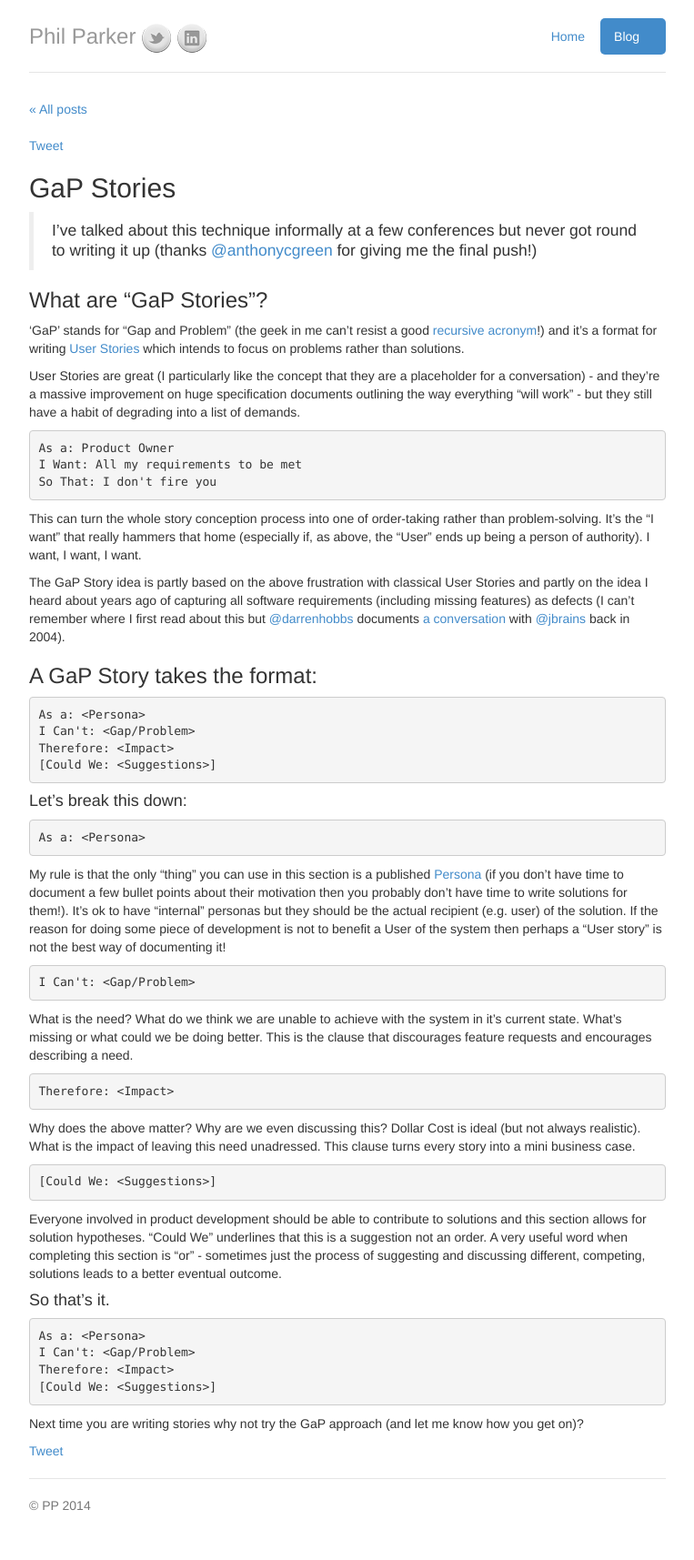
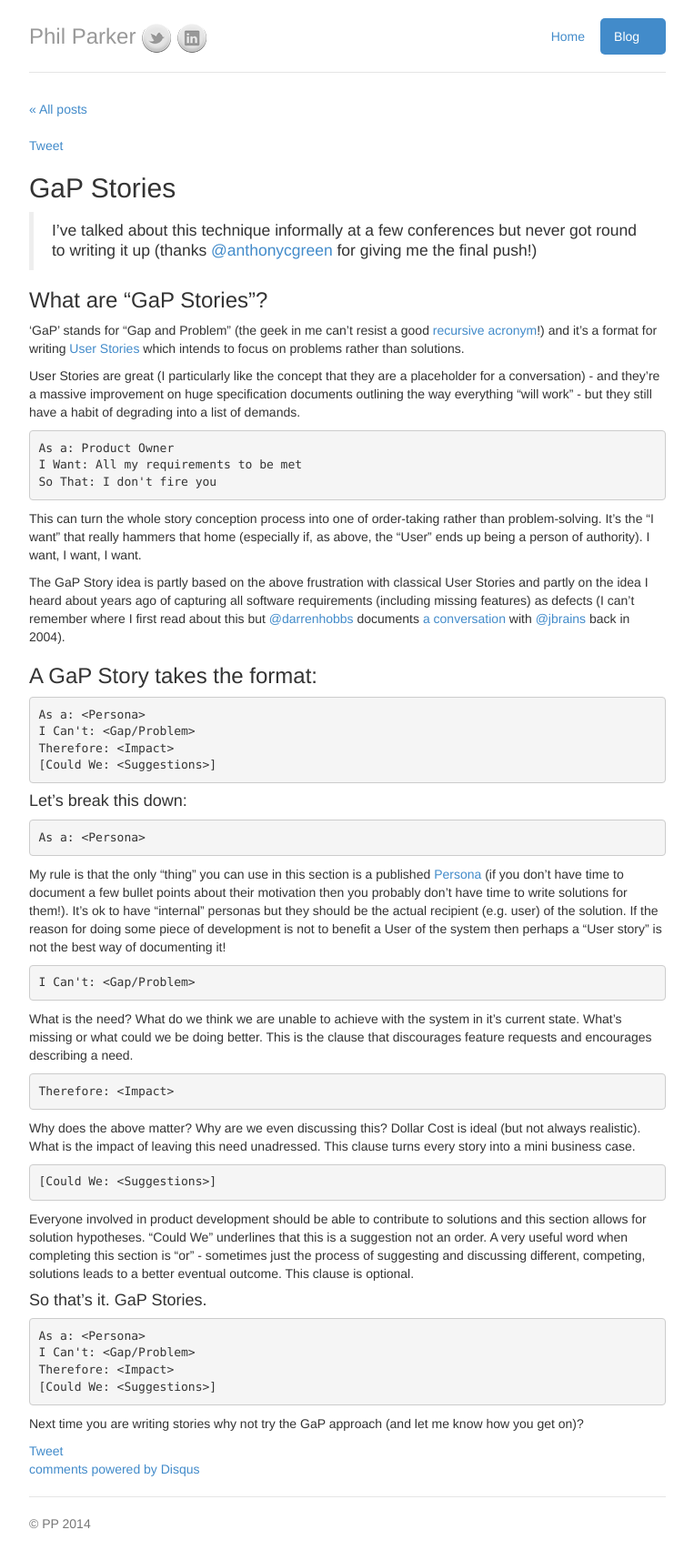
Before and after one commit to parker0phil/parker0phil.github.io, a Jekyll site: the page built from _posts/2014-07-03-gap-stories.md, in a window 1280 px wide. Shown: the whole page at 91% size, without its empty margins (258-1021 px from the left). Built offline with Jekyll 4.4.1, drawn with Linux system fonts in a browser that asks for light colours; comment, search, counter and statistics services are not loaded.

Commit message:
[PP] Fixed page title and added comments

```diff
--- a/_includes/header.html
+++ b/_includes/header.html
@@ -6,7 +6,7 @@
     <meta name="author" content="Phil Parker (@parker0phil)"/>
     <link rel="shortcut icon" href="/favicon.png"/>
 
-    <title>{{ title }} - @parker0phil</title>
+    <title>{{ page.title }} - @parker0phil</title>
 
     <!-- Bootstrap core CSS -->
     <link href="/css/bootstrap.css" rel="stylesheet"/>
--- a/_layouts/post.html
+++ b/_layouts/post.html
@@ -5,4 +5,19 @@
 {{ content }}
 <a href="https://twitter.com/share" class="twitter-share-button" data-text="Blog Post:" data-via="parker0phil" data-size="large">Tweet</a>
 <script>!function(d,s,id){var js,fjs=d.getElementsByTagName(s)[0],p=/^http:/.test(d.location)?'http':'https';if(!d.getElementById(id)){js=d.createElement(s);js.id=id;js.src=p+'://platform.twitter.com/widgets.js';fjs.parentNode.insertBefore(js,fjs);}}(document, 'script', 'twitter-wjs');</script>
+<div id="disqus_thread"></div>
+<script type="text/javascript">
+    /* * * CONFIGURATION VARIABLES: EDIT BEFORE PASTING INTO YOUR WEBPAGE * * */
+    var disqus_shortname = 'parker0phil'; // required: replace example with your forum shortname
+
+    /* * * DON'T EDIT BELOW THIS LINE * * */
+    (function() {
+        var dsq = document.createElement('script'); dsq.type = 'text/javascript'; dsq.async = true;
+        dsq.src = '//' + disqus_shortname + '.disqus.com/embed.js';
+        (document.getElementsByTagName('head')[0] || document.getElementsByTagName('body')[0]).appendChild(dsq);
+    })();
+</script>
+<noscript>Please enable JavaScript to view the <a href="http://disqus.com/?ref_noscript">comments powered by Disqus.</a></noscript>
+<a href="http://disqus.com" class="dsq-brlink">comments powered by <span class="logo-disqus">Disqus</span></a>
+
 {% include footer.html %}
--- a/_posts/2014-07-03-gap-stories.md
+++ b/_posts/2014-07-03-gap-stories.md
@@ -49,9 +49,9 @@
 
     [Could We: <Suggestions>]
 
-Everyone involved in product development should be able to contribute to solutions and this section allows for solution hypotheses. "Could We" underlines that this is a suggestion not an order. A very useful word when completing this section is "or" - sometimes just the process of suggesting and discussing different, competing, solutions leads to a better eventual outcome.
+Everyone involved in product development should be able to contribute to solutions and this section allows for solution hypotheses. "Could We" underlines that this is a suggestion not an order. A very useful word when completing this section is "or" - sometimes just the process of suggesting and discussing different, competing, solutions leads to a better eventual outcome. This clause is optional.
 
-#### So that's it.
+#### So that's it. GaP Stories.
 
     As a: <Persona>
     I Can't: <Gap/Problem>
```
